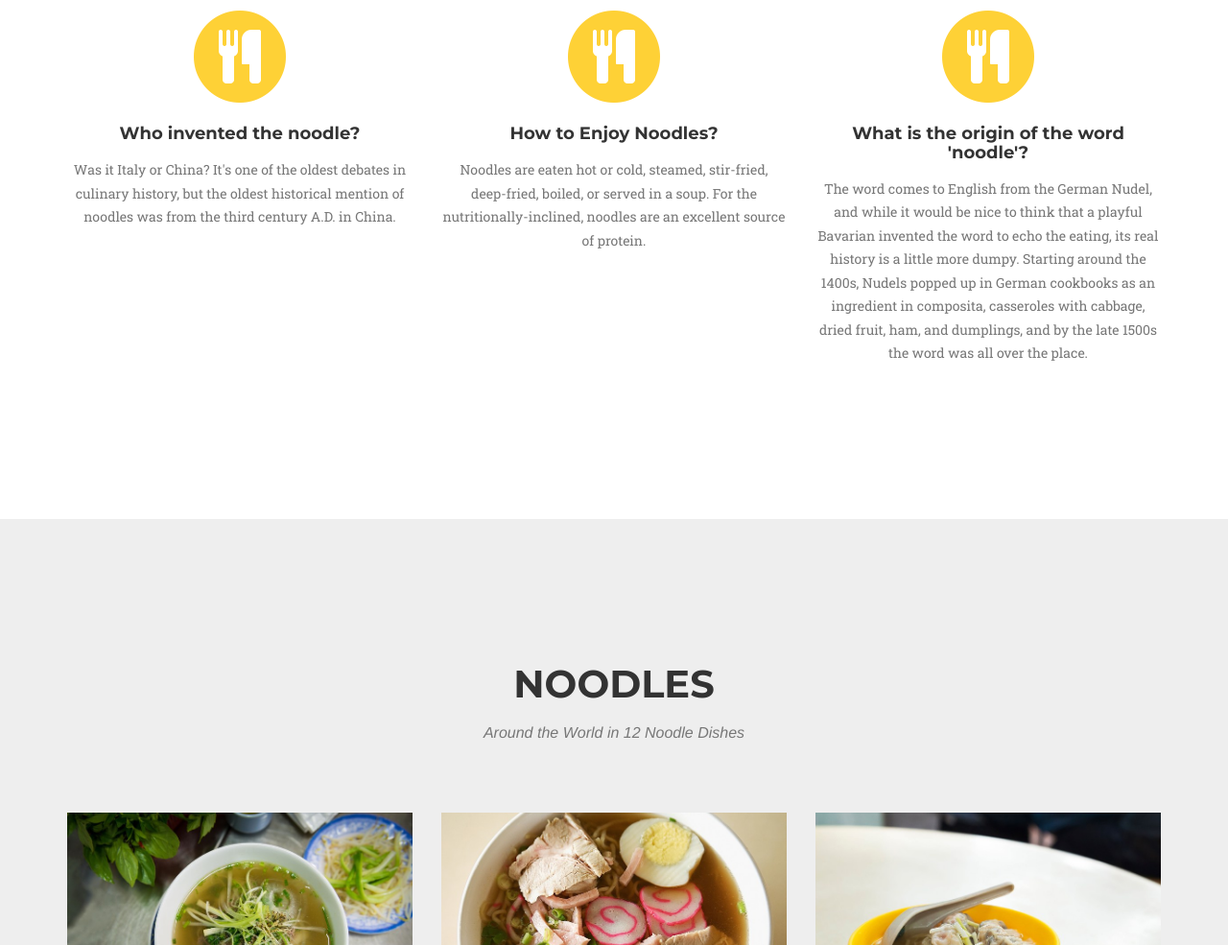
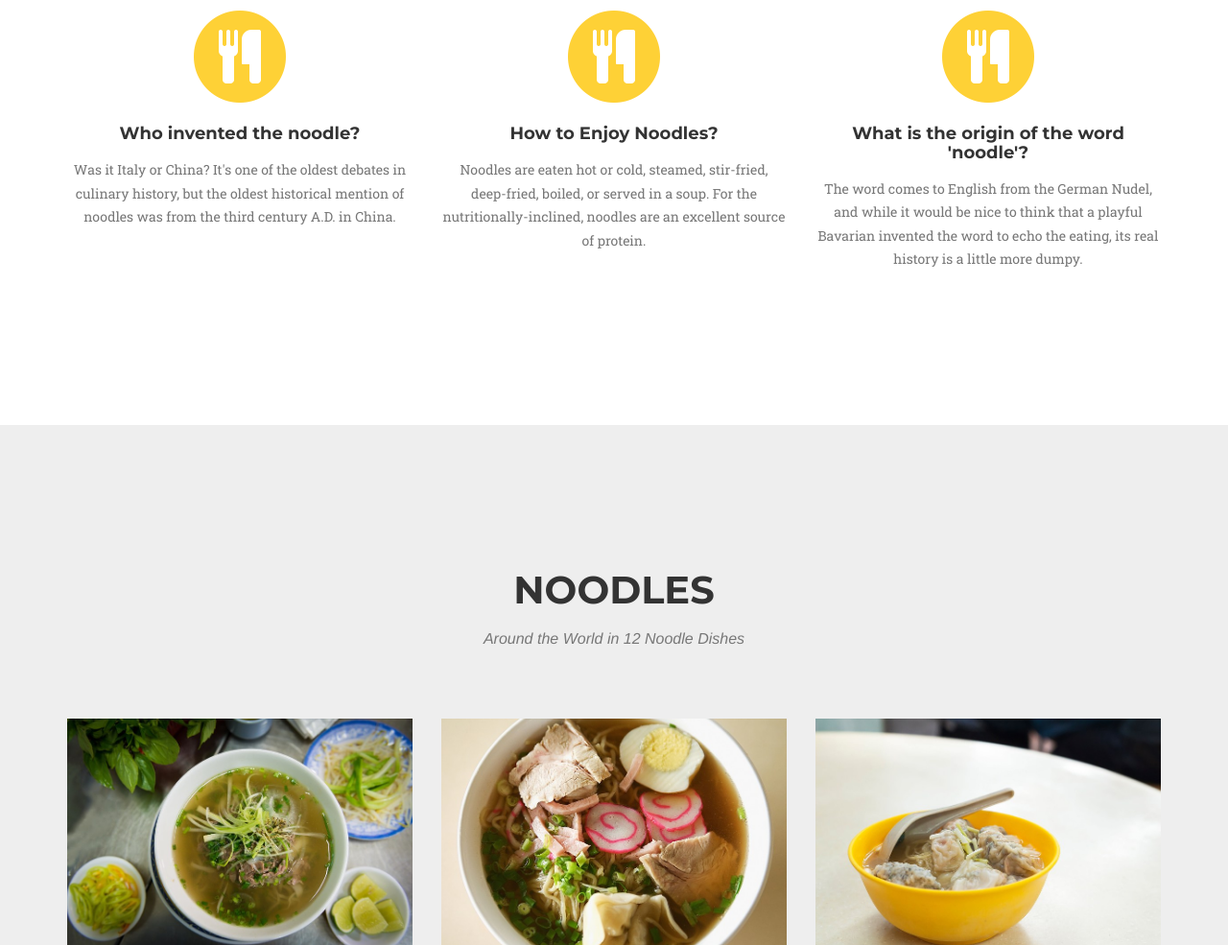
Before and after one commit to Peininghung/noodlelovers, a plain HTML site: page index.html in a window 1280 px wide. Shown: the part 1061-2046 px from the top of the page at 96% size. Drawn offline with nearby package versions, Linux system fonts and the light colour scheme; a web font is replaced by a local one.

Commit message:
Text change

```diff
--- a/index.html
+++ b/index.html
@@ -114,7 +114,7 @@
                         <i class="fa fa-cutlery fa-stack-1x fa-inverse"></i>
                     </span>
                     <h4 class="service-heading">What is the origin of the word 'noodle'?</h4>
-                    <p class="text-muted">The word comes to English from the German Nudel, and while it would be nice to think that a playful Bavarian invented the word to echo the eating, its real history is a little more dumpy. Starting around the 1400s, Nudels popped up in German cookbooks as an ingredient in composita, casseroles with cabbage, dried fruit, ham, and dumplings, and by the late 1500s the word was all over the place.</p>
+                    <p class="text-muted">The word comes to English from the German Nudel, and while it would be nice to think that a playful Bavarian invented the word to echo the eating, its real history is a little more dumpy.</p>
                 </div>
             </div>
         </div>
```
